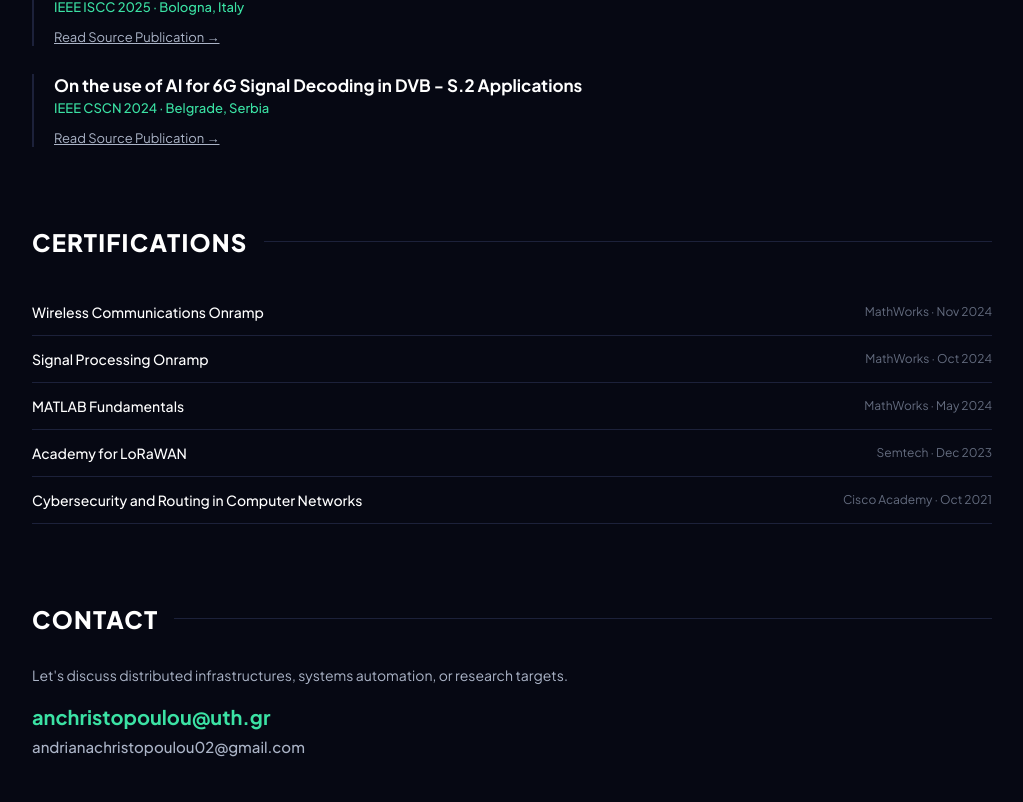
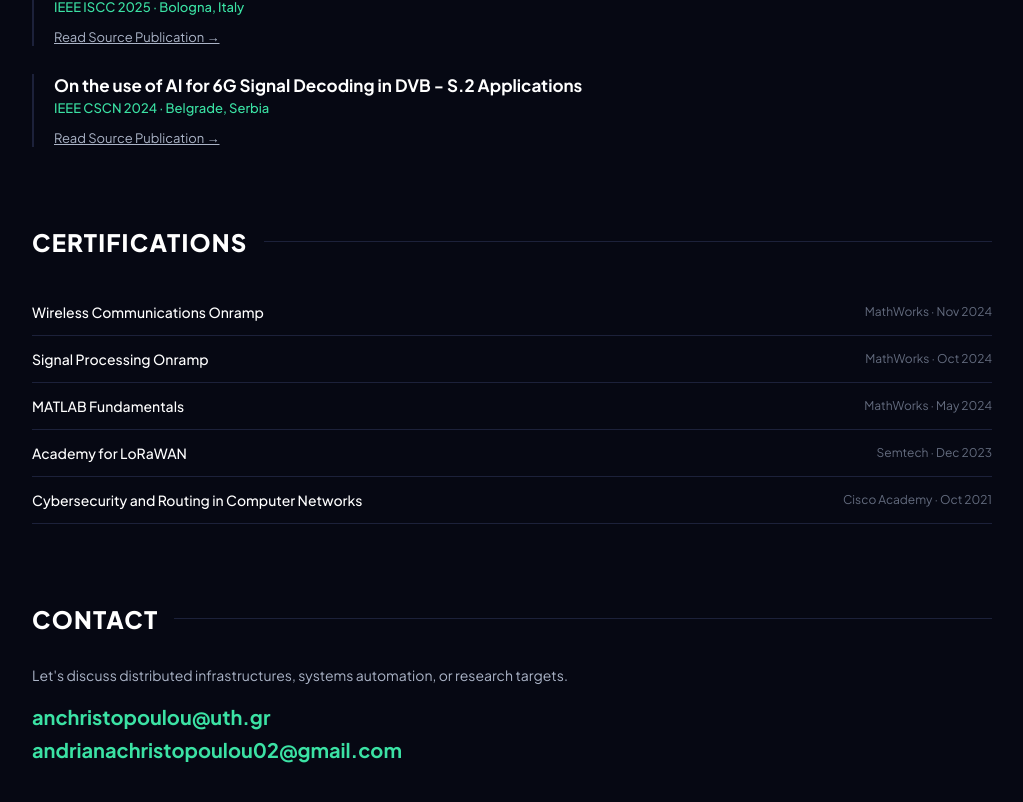
Before and after one commit to losandriana/bio, a React (Vite) app: page / in a window 1280 px wide. Shown: the part 2801-3603 px from the top of the page, without its empty margins (128-1151 px from the left). Built offline with nearby package versions, Linux system fonts and the light colour scheme.

Commit message:
Update main.jsx

```diff
--- a/src/main.jsx
+++ b/src/main.jsx
@@ -294,7 +294,7 @@ function App() {
           <p>Let's discuss distributed infrastructures, systems automation, or research targets.</p>
           <div className="footer-links-stack">
             <a href="mailto:anchristopoulou@uth.gr" className="footer-email-link">anchristopoulou@uth.gr</a>
-            <a href="mailto:andrianachristopoulou02@gmail.com" className="footer-email-link subtle">andrianachristopoulou02@gmail.com</a>
+            <a href="mailto:andrianachristopoulou02@gmail.com" className="footer-email-link">andrianachristopoulou02@gmail.com</a>
           </div>
         </section>
 
```
